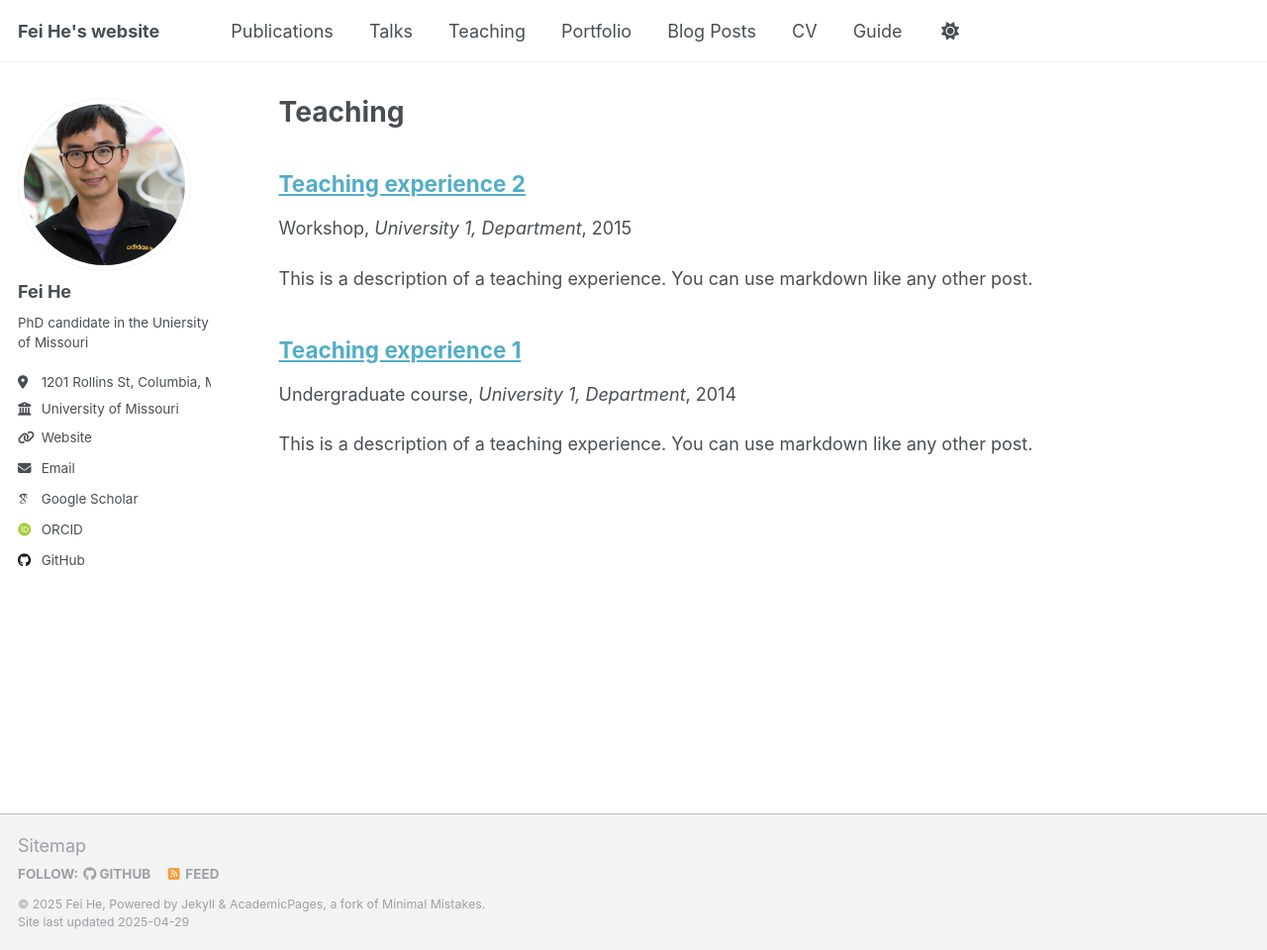
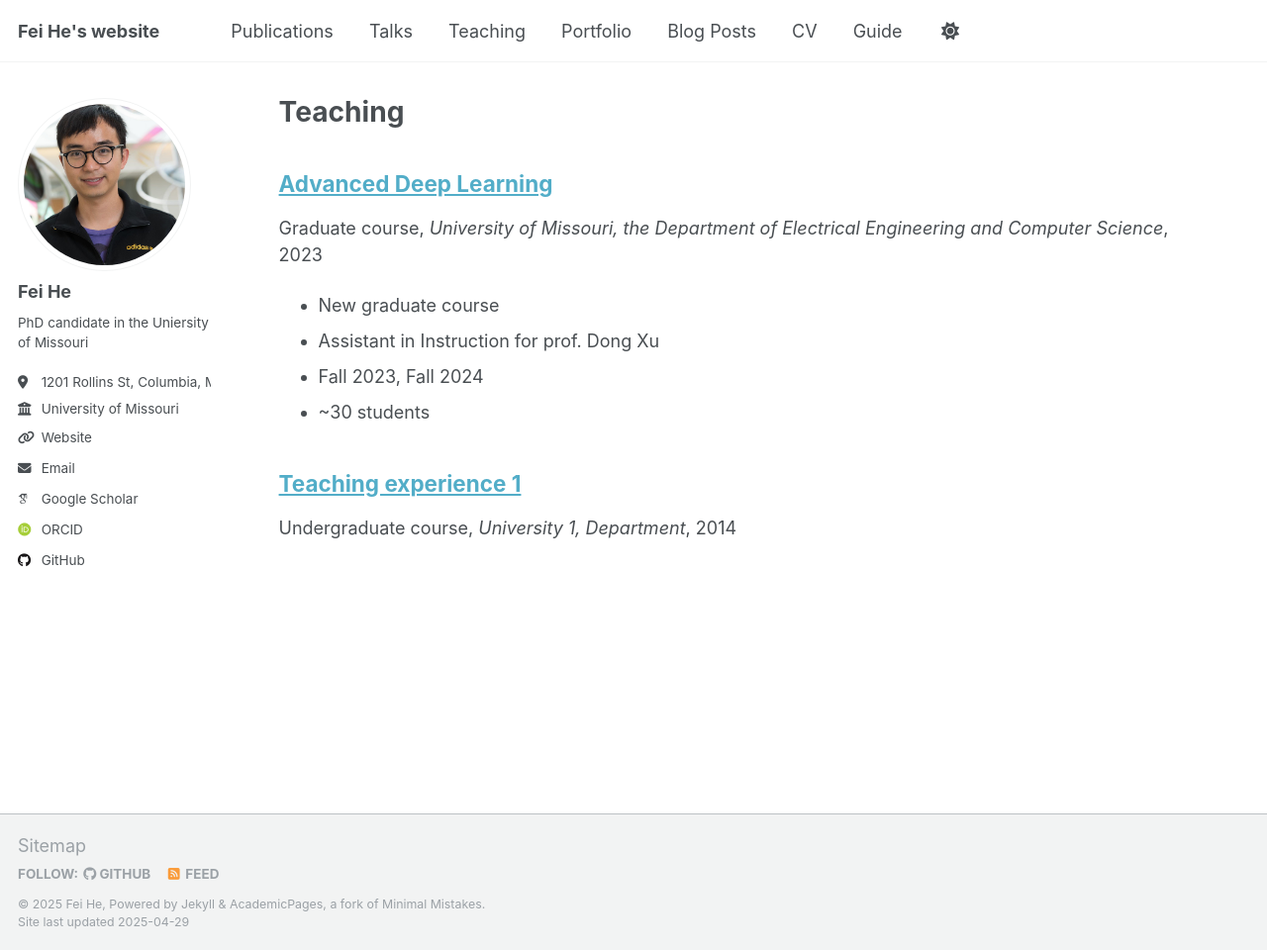
Before and after one commit to coffee19850519/coffee19850519.github.io, a Jekyll site: the page built from _pages/teaching.html, in a window 1280 px wide and 960 px high. Shown: the whole window at 99% size. Built offline with Jekyll 4.4.1, drawn with Linux system fonts in a browser that asks for light colours; some web fonts are replaced.

Commit message:
Update teaching

```diff
--- a/_teaching/2014-spring-teaching-1.md
+++ b/_teaching/2014-spring-teaching-1.md
@@ -7,14 +7,3 @@ venue: "University 1, Department"
 date: 2014-01-01
 location: "City, Country"
 ---
-
-This is a description of a teaching experience. You can use markdown like any other post.
-
-Heading 1
-======
-
-Heading 2
-======
-
-Heading 3
-======
--- a/_teaching/2015-spring-teaching-2.md
+++ /dev/null
@@ -1,20 +0,0 @@
----
-title: "Teaching experience 2"
-collection: teaching
-type: "Workshop"
-permalink: /teaching/2015-spring-teaching-1
-venue: "University 1, Department"
-date: 2015-01-01
-location: "City, Country"
----
-
-This is a description of a teaching experience. You can use markdown like any other post.
-
-Heading 1
-======
-
-Heading 2
-======
-
-Heading 3
-======
--- /dev/null
+++ b/_teaching/Advanced Deep Learning.md
@@ -0,0 +1,13 @@
+---
+title: "Advanced Deep Learning"
+collection: teaching
+type: "Graduate course"
+permalink: /teaching/Advanced Deep Learning
+venue: "University of Missouri, the Department of Electrical Engineering and Computer Science"
+date: 2023-01-01
+location: "Columbia, MO"
+---
+* New graduate course
+* Assistant in Instruction for prof. Dong Xu
+* Fall 2023, Fall 2024
+* ~30 students
```
Also changed, not shown: _publications/2024-12-27.md (+1 -1 lines).
